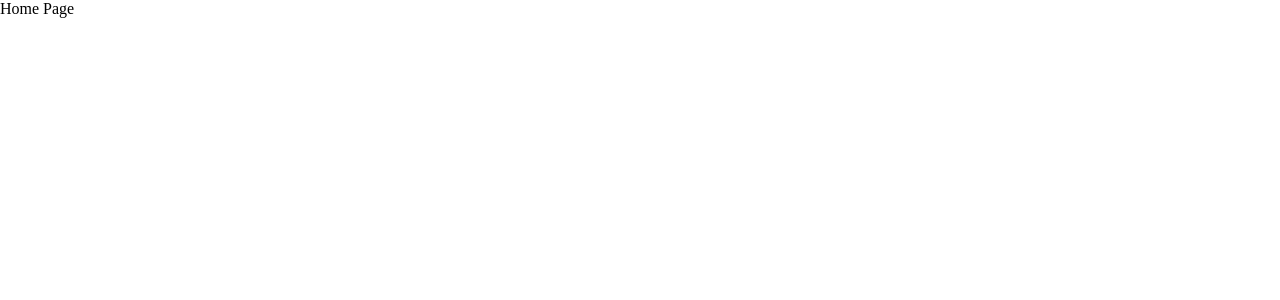
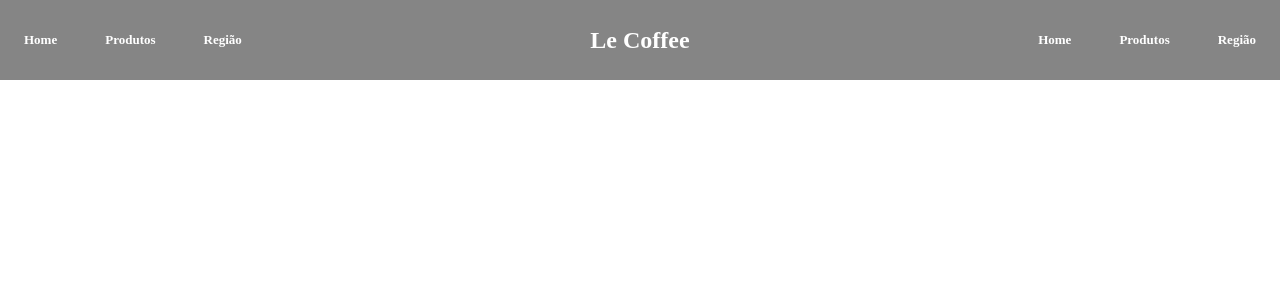
Before and after one commit to KelvinCrepaldi/le-coffee-app, a React (Create React App) app: page / in a window 1280 px wide. Shown: the top 300 px of the page. Built offline with nearby package versions, Linux system fonts and the light colour scheme; a web font is replaced by a local one.

Commit message:
Build(components/navbar): Create Navbar component

```diff
--- /dev/null
+++ b/src/Components/Navbar/index.jsx
@@ -0,0 +1,50 @@
+import React from "react";
+import {
+  Nav,
+  NavLink,
+  Bars,
+  NavMenu,
+  NavBtn,
+  NavBtnLink,
+} from "../../Styles/ComponentsStyle/Navbar/index";
+import { useState } from "react";
+const Navbar = () => {
+  const [open, setOpen] = useState(false);
+  return (
+    <>
+      <Nav>
+        <Bars open={open} onClick={() => setOpen(!open)} />
+
+        <NavMenu open={open}>
+          <NavLink to="/home" activeStyle>
+            Home
+          </NavLink>
+          <NavLink to="/products" activeStyle>
+            Produtos
+          </NavLink>
+          <NavLink to="/region" activeStyle>
+            Região
+          </NavLink>
+        </NavMenu>
+
+        <NavLink to="/">
+          <h1 style={{ color: "white" }}>Le Coffee</h1>
+        </NavLink>
+
+        <NavMenu open={open}>
+          <NavLink to="/home" activeStyle>
+            Home
+          </NavLink>
+          <NavLink to="/products" activeStyle>
+            Produtos
+          </NavLink>
+          <NavLink to="/region" activeStyle>
+            Região
+          </NavLink>
+        </NavMenu>
+
+      </Nav>
+    </>
+  );
+};
+export default Navbar;
--- a/src/Pages/Home/index.jsx
+++ b/src/Pages/Home/index.jsx
@@ -1,5 +1,11 @@
+import Navbar from "../../Components/Navbar"
+
 const Home = () => {
-  return <div>Home Page</div>;
+  return (
+    <>
+      <Navbar />
+    </>
+  )
 };
 
 export default Home;
--- /dev/null
+++ b/src/Styles/ComponentsStyle/Navbar/index.jsx
@@ -0,0 +1,105 @@
+import styled from "styled-components";
+import { NavLink as Link } from "react-router-dom";
+import { FaBars } from "react-icons/fa";
+
+export const Nav = styled.nav`
+  position: fixed;
+  display: flex;
+  width: 100%;
+  height: 80px;
+  justify-content: space-between;
+  z-index: 10;
+  margin: 0 auto;
+
+  background: rgba(22, 22, 22, 0.522);
+  box-shadow: 0 3px 3px rgba(255, 255, 255, 0.248);
+  padding: 0.5rem calc((65vw - 1000px) / 2);
+`;
+export const NavLink = styled(Link)`
+  color: #fff;
+  display: flex;
+  align-items: center;
+  text-decoration: none;
+  padding: 0 1.5rem;
+  height: 100%;
+  cursor: pointer;
+  font-weight: bold;
+  :hover {
+    background: var(--EletromagneticColor);
+    transition: all 0.2s ease-in-out;
+  }
+  &.active {
+    color: var(--orange);
+  }
+`;
+
+export const Bars = styled(FaBars)`
+  display: none;
+
+  @media screen and (max-width: 768px) {
+    display: block;
+    position: absolute;
+    top: 0;
+    right: 0;
+    transform: translate(-100%, 75%);
+    font-size: 1.8rem;
+    cursor: pointer;
+    color: ${({open}) =>  open ? "#333" : "#f1f1f1"};
+    transition: all 0.3s linear;
+    z-index: 1;
+  }
+`;
+
+export const NavMenu = styled.div`
+  display: flex;
+  align-items: center;
+  font-size: 13px;
+  .invalid {
+    color: gray;
+  }
+  @media screen and (max-width: 768px) {
+
+    position: fixed;
+    background:  rgba(0, 0, 0, 0.9);
+    top: 0;
+    right:0;
+    display: flex;
+    flex-direction: column;
+    align-items: flex-start;
+    transform: ${({open}) => open ? "translateX(0)" : "translateX(100%)" };
+    height: 100vh;
+    width:400px;
+    padding-top: 3.5rem;
+    text-align: left;
+    transition: transform 0.5s ease-in-out
+  }
+`;
+export const NavBtn = styled.nav`
+  display: flex;
+  align-items: center;
+  margin-right: 24px;
+  margin-left: 24px;
+  @media screen and (max-width: 768px) {
+  background: none;
+  }
+`;
+
+export const NavBtnLink = styled(Link)`
+  border-radius: 4px;
+  background: var(--orange);
+  padding: 10px 22px;
+  color: #fff;
+  border: none;
+  cursor: pointer;
+  transition: all 0.2s ease-in-out;
+  text-decoration: none;
+  font-weight: bold;
+  &:hover {
+    transition: all 0.2s ease-in-out;
+    background: #fff;
+    color: #010606;
+  }
+  @media screen and (max-width: 768px) {
+    background: none;
+  }
+`;
```
